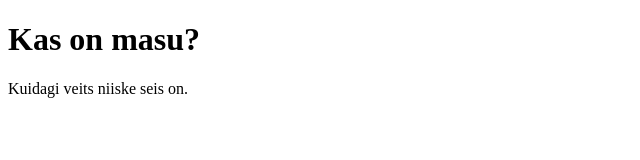
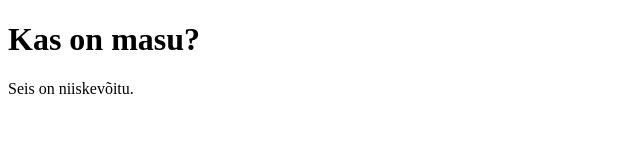
Before and after one commit to oliverviljamaa/masu, a plain HTML site: page index.html in a window 1280 px wide. Shown: the full height of the page, 0-640 px from the left. Drawn offline with Linux system fonts and the light colour scheme.

Commit message:
Update index.html

```diff
--- a/index.html
+++ b/index.html
@@ -7,6 +7,6 @@
 </head>
 <body>
   <h1>Kas on masu?</h1>
-  <p>Kuidagi veits niiske seis on.</p>
+  <p>Seis on niiskevõitu.</p>
 </body>
 </html>
```
